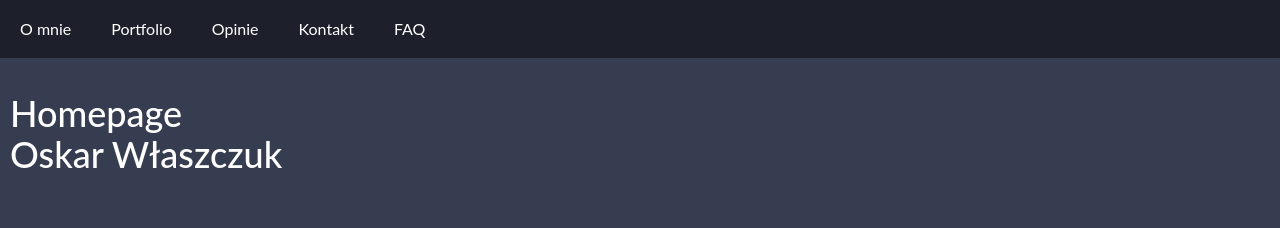
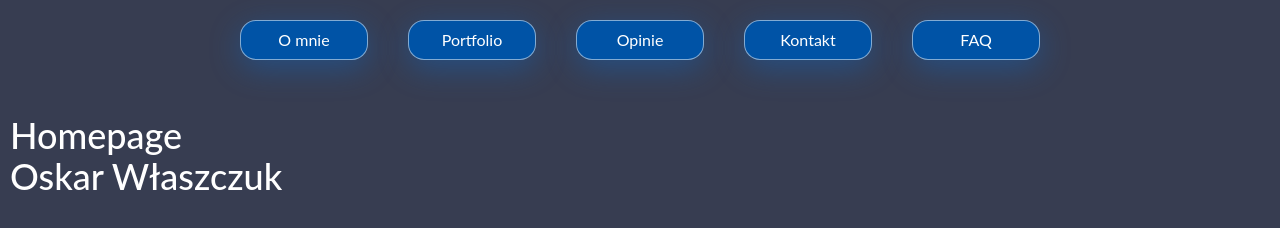
Before and after one commit to OskarWlaszczuk/homepage, a plain HTML site: page index.html in a window 1280 px wide. Drawn offline with nearby package versions, Linux system fonts and the light colour scheme.

Commit message:
added flex to nav section, added new styles for nav elements, added hover for navigation items's element

```diff
--- a/css/nav.css
+++ b/css/nav.css
@@ -1,9 +1,27 @@
 .navigationBar {
     display: flex;
-    background-color: #1d202a;
+    background-color: #373d51;
+    align-items: center;
+    justify-content: center;
 }
 
 .navigationBar__item {
+    font-weight: 400;
+    text-align: center;
+    flex-basis: 10%;
     color: white;
     margin: 20px;
+    background-color: #0053A6;
+    padding: 10px 20px;
+    border: 1px solid #ffffff82;
+    border-radius: 16px;
+    box-shadow: rgba(0, 121, 242, 0.32) 0px 8px 32px 0px;
+    transition:
+        box-shadow 0.5ms,
+        flex-basis 1s;
 }
+
+.navigationBar__item:hover {
+    box-shadow: rgba(0, 121, 242, 0.32) 0px 8px 32px 8px;
+    flex-basis: 15%;
+}
```
